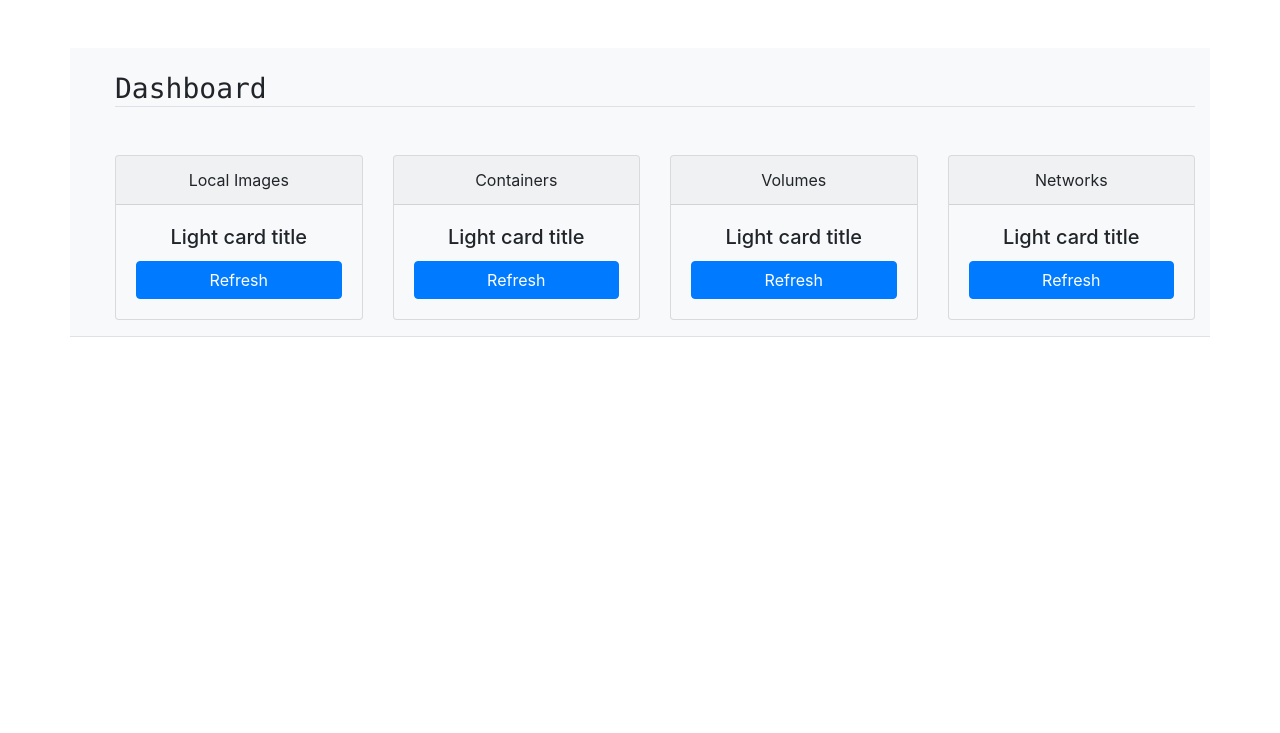
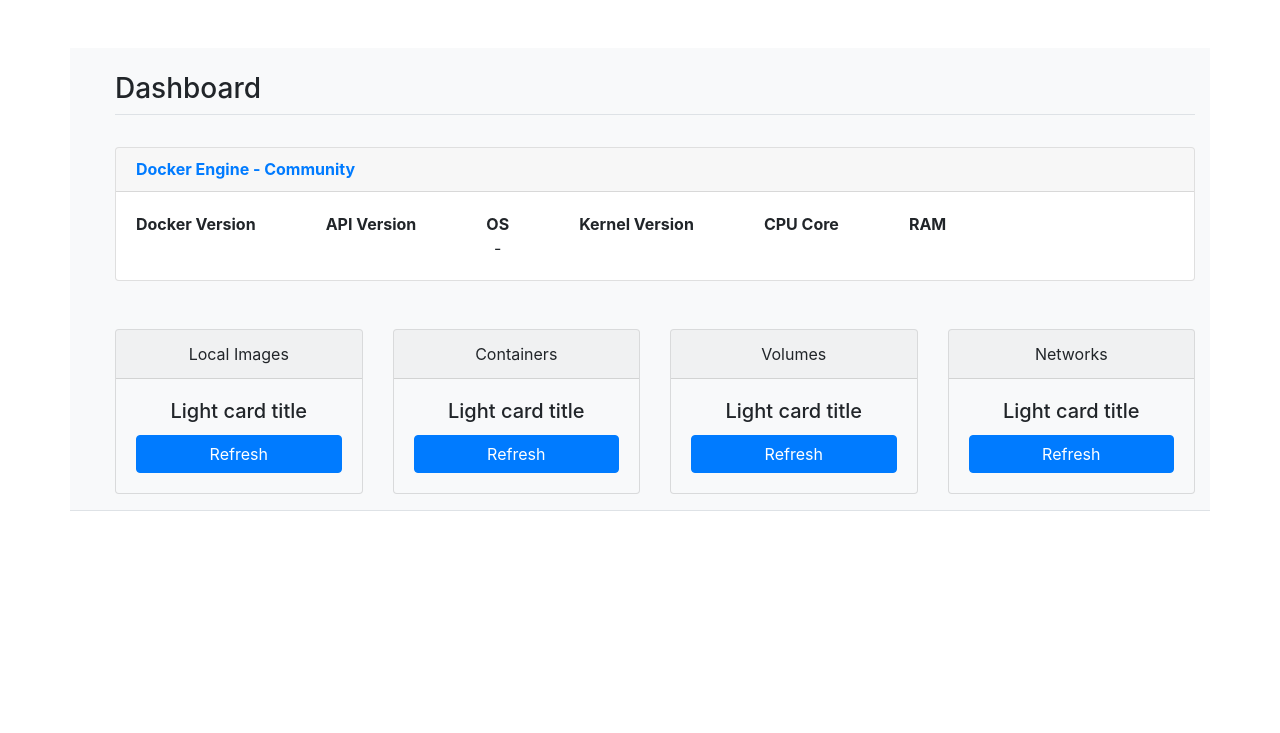
Before and after one commit to ppokhriyal/Flask-Docker-WebEngine, a Flask app: template dockerwebengine/templates/dashboard.html in a window 1280 px wide. Shown: the top 733 px of the page. Run offline with Flask 2, Linux system fonts and the light colour scheme; the template is opened without the code that fills it, so the values that code supplies are empty; some libraries are stand-ins or nearby versions.

Commit message:
Flask Docker Web Engine

```diff
--- a/dockerwebengine/templates/dashboard.html
+++ b/dockerwebengine/templates/dashboard.html
@@ -1,6 +1,51 @@
 {% extends 'layout.html' %}
 {% block content %}
-	<h3 class="border-bottom text-monospace mt-2">Dashboard</h3>
+	<h3 class="mt-2">Dashboard</h3>
+	<div class="border-top pt-3"></div>
+	<div class="card mt-3">
+                <h6 class="card-header font-weight-bold text-primary">Docker Engine - Community</h6>
+                <div class="row text-center">
+                        <div class="col-md-auto text-center">
+                                <div class="card-body">
+                                <h7 class="card-title font-weight-bold">Docker Version</h7>
+                                <p class="card-text">{{ infodict.get('docker_version')}}</p>
+                        </div>
+                </div>
+                <div class="col-md-auto text-center">
+                                <div class="card-body">
+                                <h7 class="card-title font-weight-bold">API Version</h7>
+                                <p class="card-text">{{ infodict.get('docker_api_version')}}</p>
+                        </div>
+                </div>
+                <div class="col-md-auto text-center">
+                                <div class="card-body">
+                                <h7 class="card-title font-weight-bold">OS</h7>
+                                <p class="card-text">{{infodict.get('os')}} - {{infodict.get('arch')}}</p>
+                        </div>
+                </div>
+                <div class="col-md-auto text-center">
+                                <div class="card-body">
+                                <h7 class="card-title font-weight-bold">Kernel Version</h7>
+                                <p class="card-text">{{infodict.get('kernel_version')}}</p>
+                        </div>
+                </div>
+                <div class="col-md-auto text-center">
+                                <div class="card-body">
+                                <h7 class="card-title font-weight-bold">CPU Core</h7>
+                                <p class="card-text">{{ infodict.get('cpuinfo')}}</p>
+                        </div>
+                </div>
+                <div class="col-md-auto text-center">
+                                <div class="card-body">
+                                <h7 class="card-title font-weight-bold">RAM</h7>
+                                <p class="card-text">{{ infodict.get('ramsize') }}</p>
+                        </div>
+                </div>
+                </div>
+        </div>
+
+
+
 	<div class="card-deck mt-5">
 		<div class="card bg-light mb-3 text-center" style="max-width: 18rem;">
   			<div class="card-header"> Local Images</div>
@@ -14,7 +59,6 @@
   			<div class="card-header">Containers</div>
   				<div class="card-body">
     				<h5 class="card-title">Light card title</h5>
-
     				<a href="#" class="btn btn-primary btn-block">Refresh</a>
   				</div>
   		</div>
--- a/dockerwebengine/templates/layout.html
+++ b/dockerwebengine/templates/layout.html
@@ -78,5 +78,6 @@
    <script src="https://code.jquery.com/jquery-3.3.1.slim.min.js" integrity="sha384-q8i/X+965DzO0rT7abK41JStQIAqVgRVzpbzo5smXKp4YfRvH+8abtTE1Pi6jizo" crossorigin="anonymous"></script>
    <script src="https://cdnjs.cloudflare.com/ajax/libs/popper.js/1.14.7/umd/popper.min.js" integrity="sha384-UO2eT0CpHqdSJQ6hJty5KVphtPhzWj9WO1clHTMGa3JDZwrnQq4sF86dIHNDz0W1" crossorigin="anonymous"></script>
    <script src="https://stackpath.bootstrapcdn.com/bootstrap/4.3.1/js/bootstrap.min.js" integrity="sha384-JjSmVgyd0p3pXB1rRibZUAYoIIy6OrQ6VrjIEaFf/nJGzIxFDsf4x0xIM+B07jRM" crossorigin="anonymous"></script>
+   <script src="https://ajax.googleapis.com/ajax/libs/jquery/3.3.1/jquery.min.js"></script>
 </body>
 </html>
```
Also changed, not shown: dockerwebengine/dockerinfo.py (added, +13 -0 lines), dockerwebengine/routes.py (+34 -2 lines), dockerwebengine/templates/login.html (+1 -7 lines).
